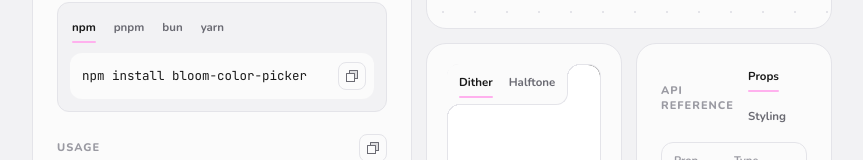
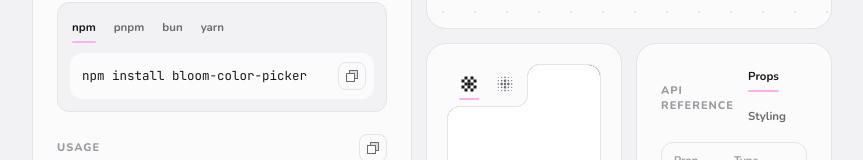
Before and after one commit to shivraj-roy/bloom-color-picker, a Next.js app in the folder apps/web/: page / in a window 1280 px wide. Shown: the part 301-461 px from the top of the page, without its empty margins (208-1071 px from the left). Built offline with nearby package versions, Linux system fonts and the light colour scheme.

Commit message:
Use icons instead of text labels on the dither/halftone toggle
New DitherIcon/HalftoneIcon components use currentColor so they pick
up the tab's muted/active state automatically. Alignment tweak is
scoped to .flower-video__tabs .tab only, leaving the shared .tab
class used elsewhere untouched.

```diff
--- a/apps/web/app/globals.css
+++ b/apps/web/app/globals.css
@@ -1127,6 +1127,12 @@ body {
    border-top: none;
    border-left: none;
    border-radius: var(--r-inner) 0 var(--r-inner) 0;
+}
+
+.flower-video__tabs .tab {
+   display: flex;
+   align-items: center;
+   padding: 4px 2px 6px;
 }
 
 /* concave "squircle" notches where the pill's outer corners meet the
--- /dev/null
+++ b/apps/web/components/animated-icons/dither-icon.tsx
@@ -0,0 +1,19 @@
+export function DitherIcon({ size = 16 }: { size?: number }) {
+   return (
+      <svg width={size} height={size} viewBox="0 0 24 24" fill="none" xmlns="http://www.w3.org/2000/svg">
+         <path d="M10.2 10.2002H13.8V13.8002H10.2V10.2002Z" fill="currentColor" />
+         <path d="M6.59998 10.2002H10.2V13.8002H6.59998V10.2002Z" fill="currentColor" />
+         <path d="M3 13.7998H6.6V17.3998H3V13.7998Z" fill="currentColor" />
+         <path d="M6.59998 17.3999H10.2V20.9999H6.59998V17.3999Z" fill="currentColor" />
+         <path d="M13.8 17.3999H17.4V20.9999H13.8V17.3999Z" fill="currentColor" />
+         <path d="M17.4 13.7998H21V17.3998H17.4V13.7998Z" fill="currentColor" />
+         <path d="M3 6.6001H6.6V10.2001H3V6.6001Z" fill="currentColor" />
+         <path d="M6.59998 3H10.2V6.6H6.59998V3Z" fill="currentColor" />
+         <path d="M13.8 10.2002H17.4V13.8002H13.8V10.2002Z" fill="currentColor" />
+         <path d="M17.4 6.6001H21V10.2001H17.4V6.6001Z" fill="currentColor" />
+         <path d="M13.8 3H17.4V6.6H13.8V3Z" fill="currentColor" />
+         <path d="M10.2 6.6001H13.8V10.2001H10.2V6.6001Z" fill="currentColor" />
+         <path d="M10.2 13.7998H13.8V17.3998H10.2V13.7998Z" fill="currentColor" />
+      </svg>
+   );
+}
--- /dev/null
+++ b/apps/web/components/animated-icons/halftone-icon.tsx
@@ -0,0 +1,106 @@
+export function HalftoneIcon({ size = 16 }: { size?: number }) {
+   return (
+      <svg width={size} height={size} viewBox="0 0 24 24" fill="none" xmlns="http://www.w3.org/2000/svg">
+         <path
+            d="M12 13.5C12.8284 13.5 13.5 12.8284 13.5 12C13.5 11.1716 12.8284 10.5 12 10.5C11.1716 10.5 10.5 11.1716 10.5 12C10.5 12.8284 11.1716 13.5 12 13.5Z"
+            fill="currentColor"
+         />
+         <path
+            d="M12 17.5C12.8284 17.5 13.5 16.8284 13.5 16C13.5 15.1716 12.8284 14.5 12 14.5C11.1716 14.5 10.5 15.1716 10.5 16C10.5 16.8284 11.1716 17.5 12 17.5Z"
+            fill="currentColor"
+         />
+         <path
+            d="M8 9C8.55228 9 9 8.55228 9 8C9 7.44772 8.55228 7 8 7C7.44772 7 7 7.44772 7 8C7 8.55228 7.44772 9 8 9Z"
+            fill="currentColor"
+         />
+         <path
+            d="M4 13C4.55228 13 5 12.5523 5 12C5 11.4477 4.55228 11 4 11C3.44772 11 3 11.4477 3 12C3 12.5523 3.44772 13 4 13Z"
+            fill="currentColor"
+         />
+         <path
+            d="M20 13C20.5523 13 21 12.5523 21 12C21 11.4477 20.5523 11 20 11C19.4477 11 19 11.4477 19 12C19 12.5523 19.4477 13 20 13Z"
+            fill="currentColor"
+         />
+         <path
+            d="M12 5C12.5523 5 13 4.55228 13 4C13 3.44772 12.5523 3 12 3C11.4477 3 11 3.44772 11 4C11 4.55228 11.4477 5 12 5Z"
+            fill="currentColor"
+         />
+         <path
+            d="M12 21C12.5523 21 13 20.5523 13 20C13 19.4477 12.5523 19 12 19C11.4477 19 11 19.4477 11 20C11 20.5523 11.4477 21 12 21Z"
+            fill="currentColor"
+         />
+         <path
+            d="M8 4.75C8.41421 4.75 8.75 4.41421 8.75 4C8.75 3.58579 8.41421 3.25 8 3.25C7.58579 3.25 7.25 3.58579 7.25 4C7.25 4.41421 7.58579 4.75 8 4.75Z"
+            fill="currentColor"
+         />
+         <path
+            d="M16 4.75C16.4142 4.75 16.75 4.41421 16.75 4C16.75 3.58579 16.4142 3.25 16 3.25C15.5858 3.25 15.25 3.58579 15.25 4C15.25 4.41421 15.5858 4.75 16 4.75Z"
+            fill="currentColor"
+         />
+         <path
+            d="M4 4.5C4.27614 4.5 4.5 4.27614 4.5 4C4.5 3.72386 4.27614 3.5 4 3.5C3.72386 3.5 3.5 3.72386 3.5 4C3.5 4.27614 3.72386 4.5 4 4.5Z"
+            fill="currentColor"
+         />
+         <path
+            d="M20 4.5C20.2761 4.5 20.5 4.27614 20.5 4C20.5 3.72386 20.2761 3.5 20 3.5C19.7239 3.5 19.5 3.72386 19.5 4C19.5 4.27614 19.7239 4.5 20 4.5Z"
+            fill="currentColor"
+         />
+         <path
+            d="M4 8.75C4.41421 8.75 4.75 8.41421 4.75 8C4.75 7.58579 4.41421 7.25 4 7.25C3.58579 7.25 3.25 7.58579 3.25 8C3.25 8.41421 3.58579 8.75 4 8.75Z"
+            fill="currentColor"
+         />
+         <path
+            d="M20 8.75C20.4142 8.75 20.75 8.41421 20.75 8C20.75 7.58579 20.4142 7.25 20 7.25C19.5858 7.25 19.25 7.58579 19.25 8C19.25 8.41421 19.5858 8.75 20 8.75Z"
+            fill="currentColor"
+         />
+         <path
+            d="M4 16.75C4.41421 16.75 4.75 16.4142 4.75 16C4.75 15.5858 4.41421 15.25 4 15.25C3.58579 15.25 3.25 15.5858 3.25 16C3.25 16.4142 3.58579 16.75 4 16.75Z"
+            fill="currentColor"
+         />
+         <path
+            d="M20 16.75C20.4142 16.75 20.75 16.4142 20.75 16C20.75 15.5858 20.4142 15.25 20 15.25C19.5858 15.25 19.25 15.5858 19.25 16C19.25 16.4142 19.5858 16.75 20 16.75Z"
+            fill="currentColor"
+         />
+         <path
+            d="M4 20.5C4.27614 20.5 4.5 20.2761 4.5 20C4.5 19.7239 4.27614 19.5 4 19.5C3.72386 19.5 3.5 19.7239 3.5 20C3.5 20.2761 3.72386 20.5 4 20.5Z"
+            fill="currentColor"
+         />
+         <path
+            d="M20 20.5C20.2761 20.5 20.5 20.2761 20.5 20C20.5 19.7239 20.2761 19.5 20 19.5C19.7239 19.5 19.5 19.7239 19.5 20C19.5 20.2761 19.7239 20.5 20 20.5Z"
+            fill="currentColor"
+         />
+         <path
+            d="M12 9.5C12.8284 9.5 13.5 8.82843 13.5 8C13.5 7.17157 12.8284 6.5 12 6.5C11.1716 6.5 10.5 7.17157 10.5 8C10.5 8.82843 11.1716 9.5 12 9.5Z"
+            fill="currentColor"
+         />
+         <path
+            d="M16 9C16.5523 9 17 8.55228 17 8C17 7.44772 16.5523 7 16 7C15.4477 7 15 7.44772 15 8C15 8.55228 15.4477 9 16 9Z"
+            fill="currentColor"
+         />
+         <path
+            d="M16 13.5C16.8284 13.5 17.5 12.8284 17.5 12C17.5 11.1716 16.8284 10.5 16 10.5C15.1716 10.5 14.5 11.1716 14.5 12C14.5 12.8284 15.1716 13.5 16 13.5Z"
+            fill="currentColor"
+         />
+         <path
+            d="M8 13.5C8.82843 13.5 9.5 12.8284 9.5 12C9.5 11.1716 8.82843 10.5 8 10.5C7.17157 10.5 6.5 11.1716 6.5 12C6.5 12.8284 7.17157 13.5 8 13.5Z"
+            fill="currentColor"
+         />
+         <path
+            d="M16 17C16.5523 17 17 16.5523 17 16C17 15.4477 16.5523 15 16 15C15.4477 15 15 15.4477 15 16C15 16.5523 15.4477 17 16 17Z"
+            fill="currentColor"
+         />
+         <path
+            d="M16 20.75C16.4142 20.75 16.75 20.4142 16.75 20C16.75 19.5858 16.4142 19.25 16 19.25C15.5858 19.25 15.25 19.5858 15.25 20C15.25 20.4142 15.5858 20.75 16 20.75Z"
+            fill="currentColor"
+         />
+         <path
+            d="M8 17C8.55228 17 9 16.5523 9 16C9 15.4477 8.55228 15 8 15C7.44772 15 7 15.4477 7 16C7 16.5523 7.44772 17 8 17Z"
+            fill="currentColor"
+         />
+         <path
+            d="M8 20.75C8.41421 20.75 8.75 20.4142 8.75 20C8.75 19.5858 8.41421 19.25 8 19.25C7.58579 19.25 7.25 19.5858 7.25 20C7.25 20.4142 7.58579 20.75 8 20.75Z"
+            fill="currentColor"
+         />
+      </svg>
+   );
+}
--- a/apps/web/components/flower-video.tsx
+++ b/apps/web/components/flower-video.tsx
@@ -3,7 +3,9 @@
 import { useEffect, useRef, useState } from "react";
 import { motion } from "motion/react";
 
+import { DitherIcon } from "./animated-icons/dither-icon";
 import { GoldenRatioIcon } from "./animated-icons/golden-ratio-icon";
+import { HalftoneIcon } from "./animated-icons/halftone-icon";
 
 // classic 4x4 ordered (Bayer) dither matrix — cheap per-pixel threshold, no
 // error diffusion needed, so it stays fast enough for real-time video.
@@ -359,8 +361,9 @@ export function FlowerVideo() {
                      type="button"
                      className={`tab${style === s ? " tab--active" : ""}`}
                      onClick={() => setStyle(s)}
+                     aria-label={s === "dither" ? "Dither" : "Halftone"}
                   >
-                     {s === "dither" ? "Dither" : "Halftone"}
+                     {s === "dither" ? <DitherIcon size={20} /> : <HalftoneIcon size={20} />}
                      {style === s && (
                         <motion.span
                            className="tab__underline"
```
